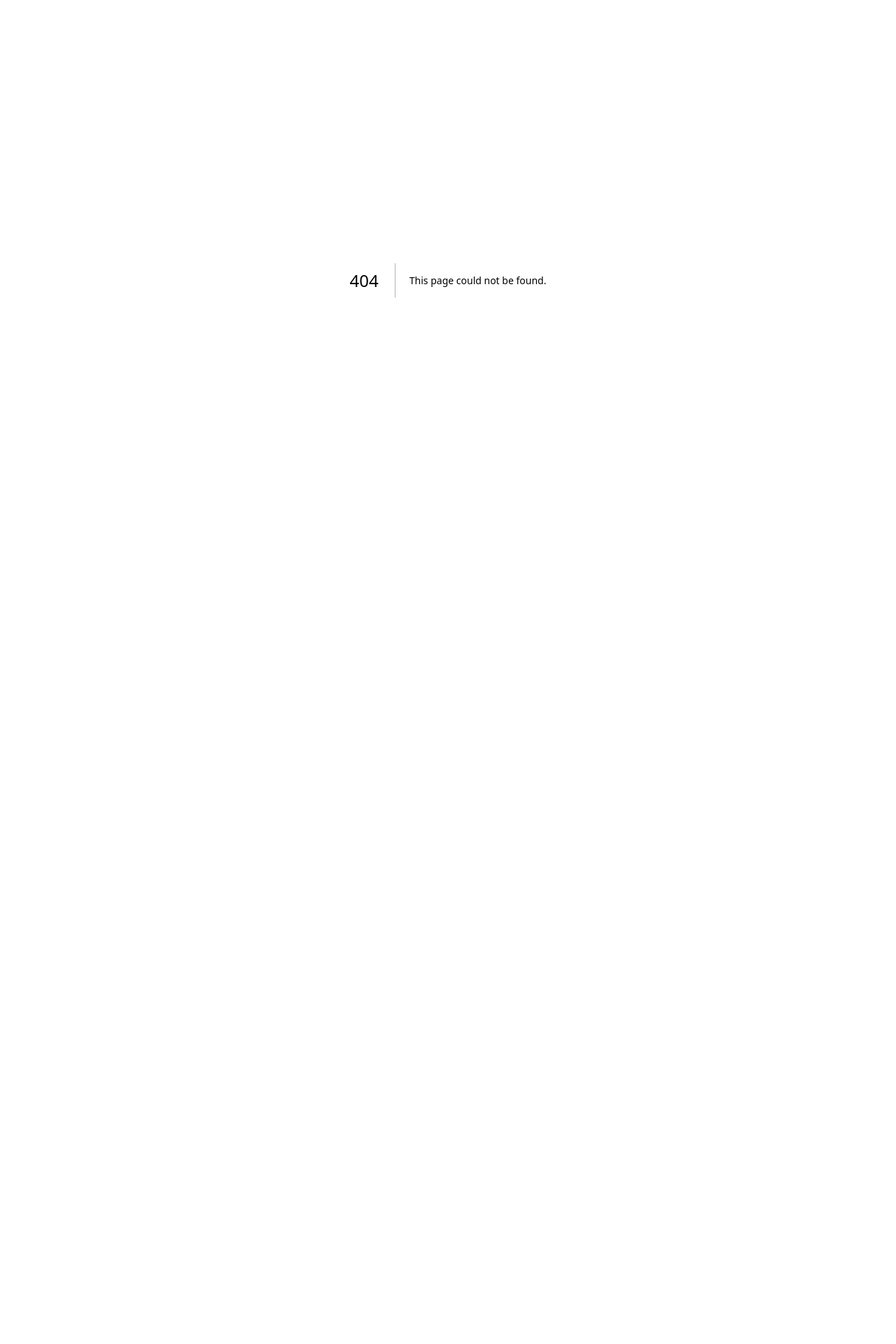
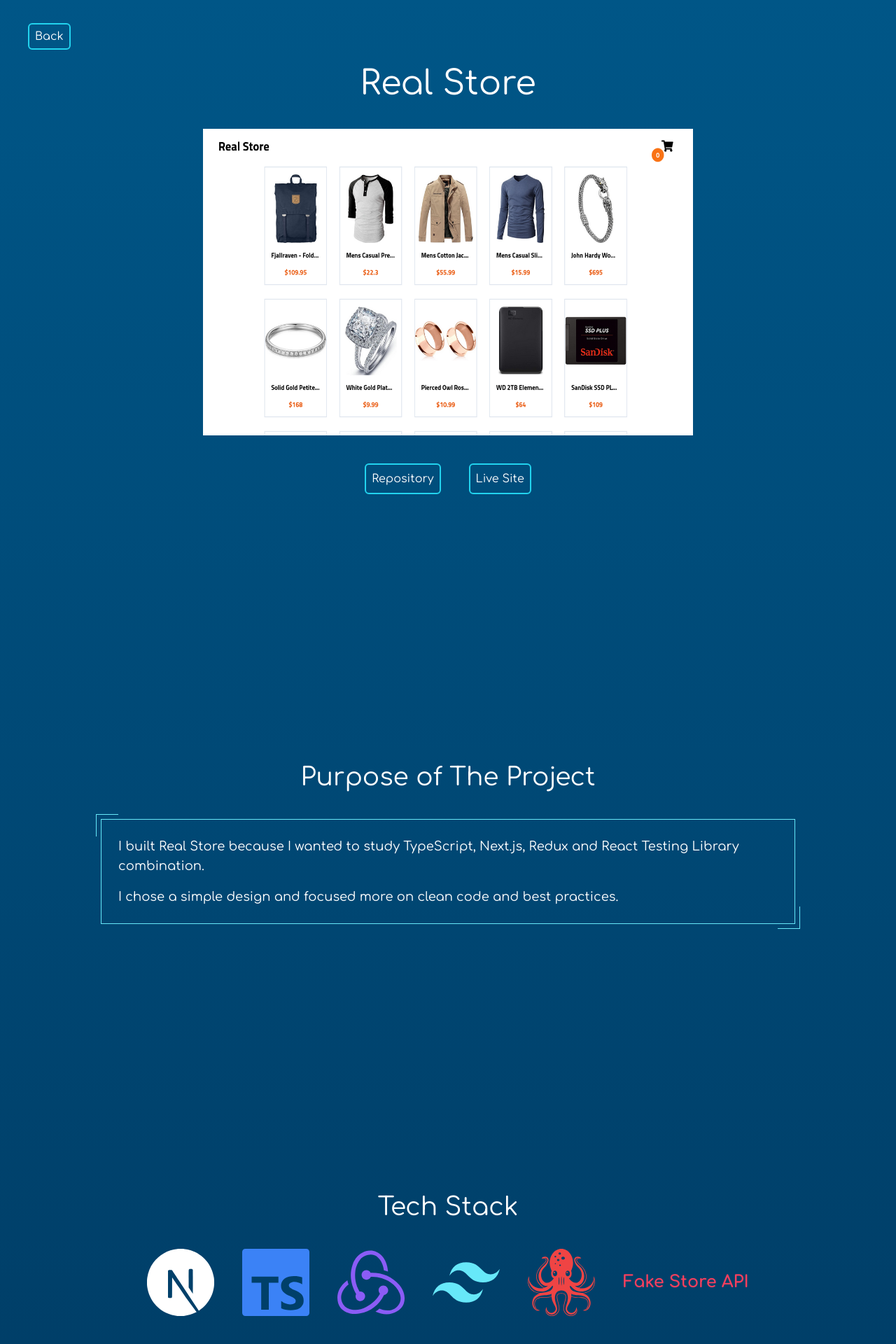
Before and after one commit to sanberkHax/sanberk.dev, a Next.js app: page /real-store in a window 1280 px wide. Before the commit this address had no page. Shown: the top 1920 px of the page at 70% size. Before the commit the page ends 800 px from the top, so only its background shows below. Built offline with nearby package versions, Linux system fonts and the light colour scheme.

Commit message:
Add real store page

```diff
--- /dev/null
+++ b/src/pages/real-store.tsx
@@ -0,0 +1,176 @@
+import { Button } from '@/components/Button';
+import { Card } from '@/components/Card';
+import { Footer } from '@/components/Footer';
+import { Header } from '@/components/Header';
+import { Icon } from '@/components/Icon';
+import { Typography } from '@/components/Typography';
+import Head from 'next/head';
+import Image from 'next/image';
+import Link from 'next/link';
+
+export default function RealStore() {
+  return (
+    <>
+      <Head>
+        <title>Real Store</title>
+        <meta name="description" content="Stack Organizer" />
+        <meta name="viewport" content="width=device-width, initial-scale=1" />
+        <link rel="icon" href="/favicon.ico" />
+      </Head>
+      <header className="absolute top-10 left-10 z-10">
+        <Button variant="sm" link="/">
+          Back
+        </Button>
+      </header>
+      <main className="bg-gradient-to-b from-[#005687] text-white to-[#00112C] min-h-screen flex flex-col justify-center w-full py-20 px-8 sm:px-12 md:px-18 lg:p-24 xl:px-36 2xl:px-64 gap-96 items-center">
+        <section className="flex justify-center items-center flex-col gap-10">
+          <Typography variant="h1">Real Store</Typography>
+          <Image
+            priority
+            src="/real-store.png"
+            alt="real store screenshot"
+            width={700}
+            height={700}
+          />
+          <div className="flex gap-10">
+            <Button
+              link="https://github.com/sanberkHax/real-store"
+              variant="sm"
+            >
+              Repository
+            </Button>
+            <Button link="https://real-store.sanberk.dev" variant="sm">
+              Live Site
+            </Button>
+          </div>
+        </section>
+
+        <div className="flex flex-col gap-10">
+          <Typography variant="h2" className="text-center">
+            Purpose of The Project
+          </Typography>
+          <Card className="card">
+            <Typography variant="body">
+              I built Real Store because I wanted to study TypeScript, Next.js,
+              Redux and React Testing Library combination.
+            </Typography>
+            <Typography variant="body">
+              I chose a simple design and focused more on clean code and best
+              practices.
+            </Typography>
+          </Card>
+        </div>
+        <div className="flex flex-col gap-10 text-center">
+          <Typography variant="h2">Tech Stack</Typography>
+          <div className="flex flex-wrap gap-10 justify-center items-center">
+            <Icon name="NextJS" tooltip />
+            <Icon name="TypeScript" tooltip />
+            <Icon name="Redux" tooltip />
+            <Icon name="TailwindCSS" tooltip />
+            <Icon name="ReactTestingLibrary" tooltip />
+            <Link
+              href="https://fakestoreapi.com/"
+              className="text-rose-500 font-bold text-2xl"
+            >
+              Fake Store API
+            </Link>
+          </div>
+        </div>
+        <section className="flex flex-col gap-10 text-center">
+          <Typography variant="h2">Showcase</Typography>
+          <div className="grid grid-cols-1 gap-24 w-full justify-center items-center">
+            <div className="flex flex-col gap-10">
+              <Typography variant="h3">Desktop</Typography>
+              <video controls src="/real-store-desktop.mp4"></video>
+            </div>
+            <div className="flex flex-col gap-10">
+              <Typography variant="h3">Mobile</Typography>
+              <video controls src="/real-store-mobile.mp4"></video>
+            </div>
+          </div>
+        </section>
+        <section className="flex flex-col gap-10 ">
+          <Typography variant="h2" className="text-center">
+            Process
+          </Typography>
+          <div className="flex flex-col gap-36">
+            <Card>
+              <Typography variant="body">
+                My first step was researching how real world projects are built
+                from start to finish. As this was my first big project, I needed
+                to learn a lot about how to plan a project.
+              </Typography>
+              <Typography variant="body">
+                Without even touching any code, I started brainstorming what
+                features I need for the Minimum Viable Product and researched
+                how it can be built.
+              </Typography>
+              <Typography variant="body">
+                After figuring out the MVP, I wanted to use an Agile methodology
+                to manage the project, so decided to go with Kanban because it
+                would be better for a single person project. I used Trello to
+                create the Kanban board. Then broke down the MVP to small
+                managable tasks backed up by user stories.
+              </Typography>
+            </Card>
+          </div>
+        </section>
+        <section className="flex flex-col gap-10">
+          <Typography variant="h2" className="text-center">
+            Problems I have Faced
+          </Typography>
+          <div className="flex flex-col gap-10">
+            <div className="flex flex-col gap-10">
+              <Typography variant="h3">
+                Testing with Redux & TypeScript
+              </Typography>
+              <Card>
+                <Typography variant="body">
+                  Even though {`I've`} used Firebase in my other projects
+                  before, none of those projects scale was as big as this one.
+                  So I spent few days how to properly integrate Firebase with
+                  Automated Testing and Redux.
+                </Typography>
+                <Typography variant="body">
+                  After dealing with bunch of small bugs, I eventually set up
+                  Firebase Emulators for Automated Testing to mock Firebase
+                  services in tests.
+                </Typography>
+              </Card>
+            </div>
+          </div>
+        </section>
+        <section className="flex flex-col gap-10 my-56">
+          <Typography variant="h2" className="text-center">
+            What I have Learned
+          </Typography>
+          <Card>
+            <Typography variant="body">
+              This whole project was a challenge on another level but also a
+              great opportunity to improve my knowledge, because stepping out of
+              my comfort zone and diving right into something new is the best
+              way for me to learn something.
+            </Typography>
+            <Typography variant="body">
+              {`I've`} learned how to manage complex states with Redux and how
+              to store data efficiently in database to work with.
+            </Typography>
+            <Typography variant="body">
+              Greatly improved my knowledge on Automated Testing.
+            </Typography>
+            <Typography variant="body">
+              Got the grasp of managing a bigger scale project from start to
+              finish.
+            </Typography>
+            <Typography variant="body">
+              And found out Stack Organizer is actually useful, because I kept
+              getting lost inside multiple Stack Overflow tabs and wished I had
+              built it sooner.
+            </Typography>
+          </Card>
+        </section>
+      </main>
+      <Footer />
+    </>
+  );
+}
```
Also changed, not shown: 2 other files (tests, documents, lock files or other folders).
